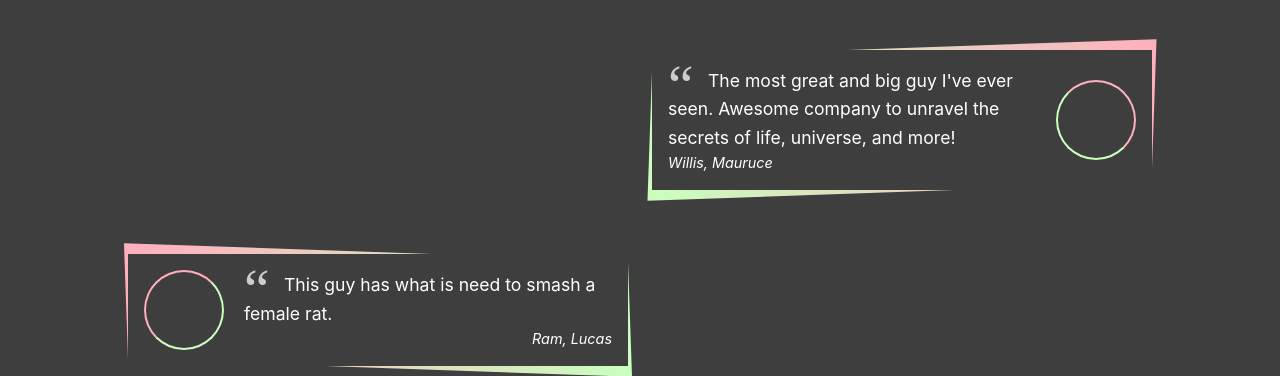
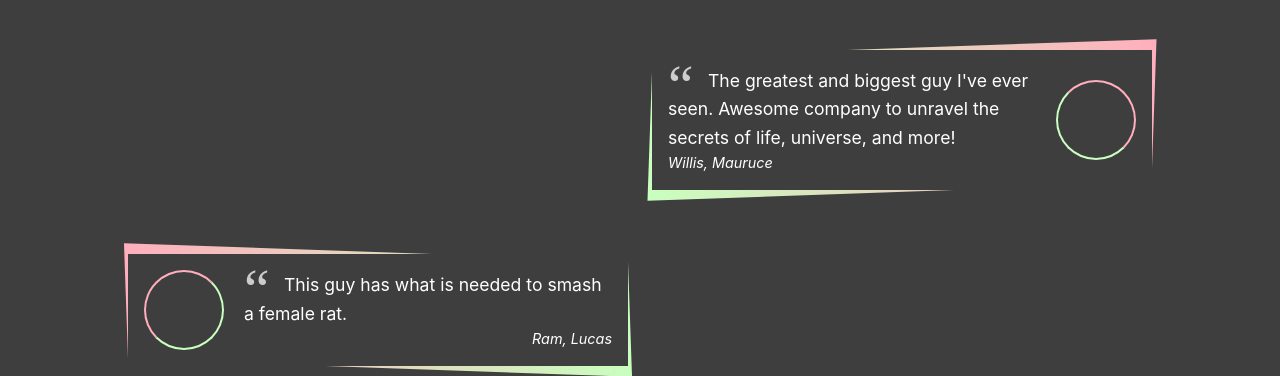
Before and after one commit to Patricdv/do-you-need-a-patric, a Next.js app: page / in a window 1280 px wide. Shown: the part 1148-1524 px from the top of the page. Built offline with nearby package versions, Linux system fonts and the light colour scheme.

Commit message:
FIxed some english

```diff
--- a/pages/index.js
+++ b/pages/index.js
@@ -60,7 +60,7 @@ export default function Home() {
           <div className="depoiment-card">
             <blockquote>
               <p>
-                The most great and big guy I've ever seen. Awesome company to
+                The greatest and biggest guy I've ever seen. Awesome company to
                 unravel the secrets of life, universe, and more!
               </p>
 
@@ -86,7 +86,7 @@ export default function Home() {
             />
 
             <blockquote>
-              <p>This guy has what is need to smash a female rat.</p>
+              <p>This guy has what is needed to smash a female rat.</p>
 
               <cite>Ram, Lucas</cite>
             </blockquote>
```
